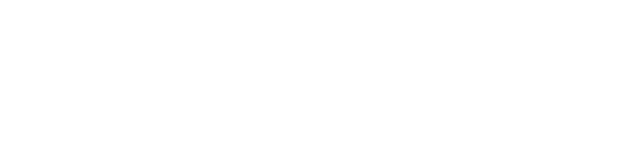
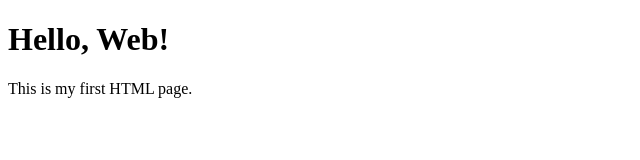
Before and after one commit to mohitpsngh/WDW_0018, a plain HTML site: page Web Designing Workshop-1/Assignment-1.html in a window 1280 px wide. Shown: the whole page, without its empty margins (0-640 px from the left). Drawn offline with Linux system fonts and the light colour scheme.

Commit message:
Assignment-1 Completed

```diff
--- a/Web Designing Workshop-1/Assignment-1.html
+++ b/Web Designing Workshop-1/Assignment-1.html
@@ -6,6 +6,7 @@
     <title>Document</title>
 </head>
 <body>
-
+    <h1>Hello, Web!</h1>
+    <p>This is my first HTML page.</p>
 </body>
 </html>
```
